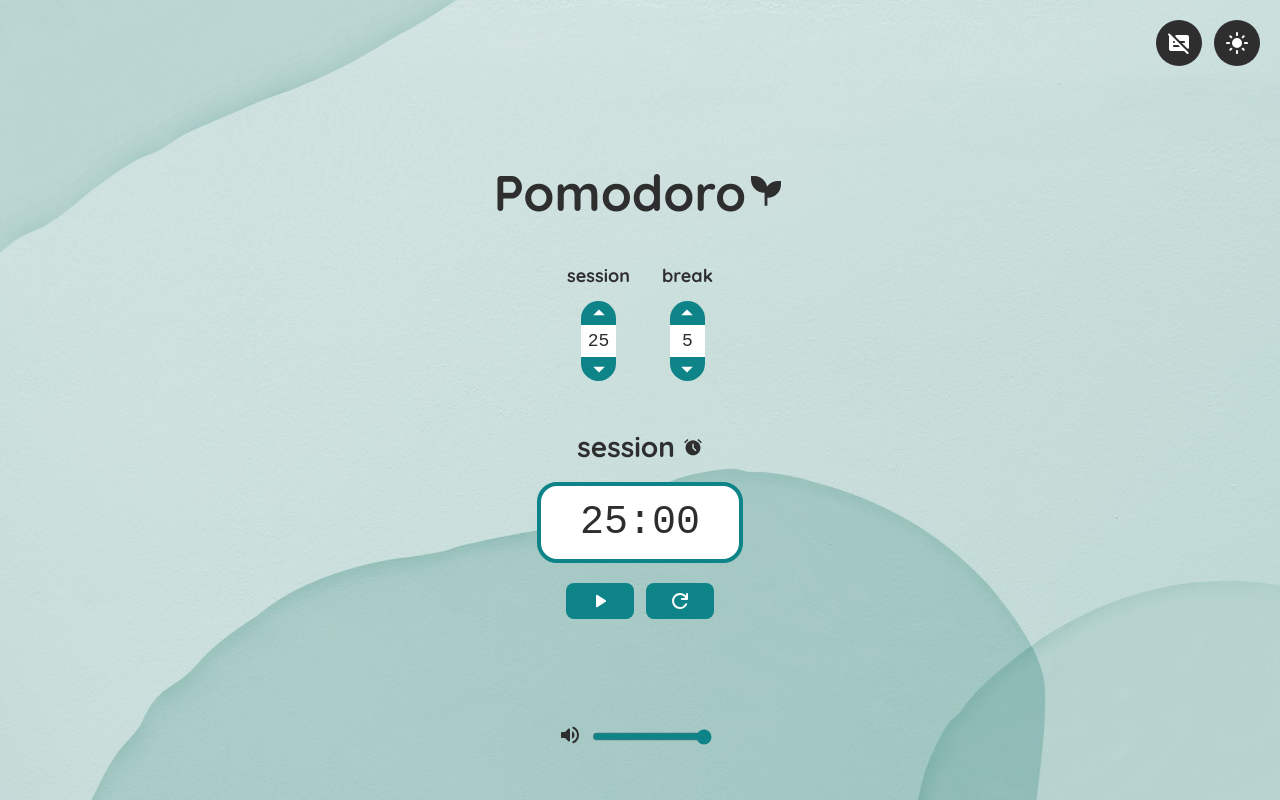
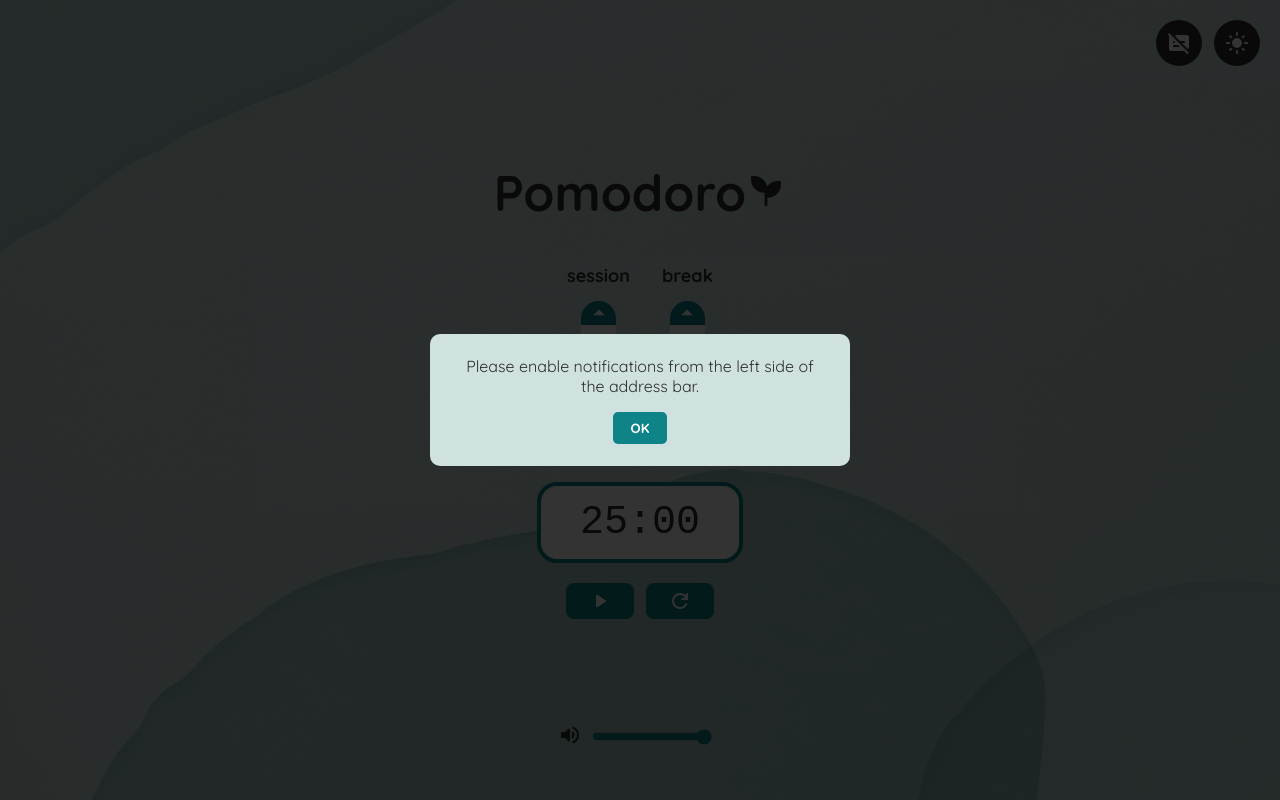
Before and after one commit to erfanazarmi/pomodoro, a React (Vite) app: page / in a window 1280 px wide. Both pictures are taken after a click on the button 1179 px from the left and 43 px from the top of the page. Built offline with nearby package versions, Linux system fonts and the light colour scheme; a web font is replaced by a local one.

Commit message:
feat: prevent enabling notifications without permission and show prompt

```diff
--- a/src/App.tsx
+++ b/src/App.tsx
@@ -11,13 +11,21 @@ import NotificationButton from "./components/notification/Notification";
 
 function App() {
   const audioRef = useRef<HTMLAudioElement>(null);
-  const { setIsMobile } = useStore();
+  const { setIsMobile, setNotificationState } = useStore();
 
   useEffect(() => {
     const isMobile = /Android|webOS|iPhone|iPad|iPod|BlackBerry|IEMobile|Opera Mini/i.test(navigator.userAgent);
     setIsMobile(isMobile);
     if (!isMobile && 'Notification' in window) {
-      Notification.requestPermission();
+      if (Notification.permission === 'granted') {
+        setNotificationState(true);
+      } else if (Notification.permission !== 'denied') {
+        Notification.requestPermission().then(permission => {
+          if (permission === 'granted') {
+            setNotificationState(true);
+          }
+        });
+      }
     }
     if (audioRef.current) {
       audioRef.current.load();
--- a/src/components/notification/Notification.tsx
+++ b/src/components/notification/Notification.tsx
@@ -1,6 +1,8 @@
 import styles from "./Notification.module.scss";
+import { useState } from "react";
 import { useStore } from "../../store/store";
 import messages from "./notificationMessages.json";
+import NotificationPrompt from "./NotificationPrompt";
 
 export const showNotification = (currentMode: "session" | "break") => {
   if ("Notification" in window && Notification.permission === "granted") {
@@ -11,15 +13,27 @@ export const showNotification = (currentMode: "session" | "break") => {
 };
 
 const NotificationButton = () => {
-  const { isMobile, notificationEnabled, toggleNotification } = useStore();
+  const { isMobile, notificationEnabled, setNotificationState } = useStore();
+  const [isPromptVisible, setIsPromptVisible] = useState(false);
+
+  const handleClick = () => {
+    if (notificationEnabled) {
+      setNotificationState(false);
+    } else if (Notification.permission === "granted") {
+      setNotificationState(true);
+    } else {
+      setIsPromptVisible(true);
+    }
+  };
 
   if (isMobile) {
     return null;
   }
 
   return (
-    <button className={styles.notificationButton} onClick={toggleNotification} >
-      {notificationEnabled ? (
+    <>
+      <button className={styles.notificationButton} onClick={handleClick}>
+        {notificationEnabled ? (
           <svg
             xmlns="http://www.w3.org/2000/svg"
             height="24px"
@@ -32,16 +46,21 @@ const NotificationButton = () => {
         ) : (
           <svg
             xmlns="http://www.w3.org/2000/svg"
-            height="24px" viewBox="0 -960 960 960"
+            height="24px"
+            viewBox="0 -960 960 960"
             width="24px"
             fill="#ffffff"
           >
             <path d="M280-480q17 0 28.5-11.5T320-520q0-17-11.5-28.5T280-560q-17 0-28.5 11.5T240-520q0 17 11.5 28.5T280-480Zm600-240v429q0 27-24.5 37.5T812-262L594-480h86q17 0 28.5-11.5T720-520q0-17-11.5-28.5T680-560H514L342-732q-19-19-8.5-43.5T371-800h429q33 0 56.5 23.5T880-720ZM160-160q-33 0-56.5-23.5T80-240v-480q0-33 23.5-56.5T160-800l320 320H368L54-794q-11-11-11-28t11-28q11-11 28-11t28 11l740 740q11 11 11.5 27.5T850-54q-11 11-28 11t-28-11L686-160H160Zm286-240H280q-17 0-28.5 11.5T240-360q0 17 11.5 28.5T280-320h246l-80-80Z"/>
           </svg>
         )}
-      <span className={styles.tooltip}>Notification : {notificationEnabled ? "On" : "Off"}</span>
-    </button>
-  )
+        <span className={styles.tooltip}>Notification : {notificationEnabled ? "On" : "Off"}</span>
+      </button>
+      {isPromptVisible && (
+        <NotificationPrompt closePrompt={() => setIsPromptVisible(false)} />
+      )}
+    </>
+  );
 };
 
 export default NotificationButton;
--- /dev/null
+++ b/src/components/notification/NotificationPromp.module.scss
@@ -0,0 +1,39 @@
+@use "../../styles/_button-states.scss" as btn;
+
+.promptBG {
+  position: fixed;
+  top: 0;
+  display: flex;
+  align-items: center;
+  justify-content: center;
+  height: 100dvh;
+  width: 100%;
+  margin: 0;
+  background-color: rgba(#000000, 0.8);
+}
+
+.promptBox {
+  max-width: 360px;
+  width: 100%;
+  margin: 20px;
+  padding: 22px 30px;
+  background-color: var(--bg-color);
+  border-radius: 10px;
+}
+
+.button {
+  display: flex;
+  align-items: center;
+  justify-content: center;
+  margin: auto;
+  margin-top: 16px;
+  padding: 8px 18px;
+  border: none;
+  border-radius: 5px;
+  color: var(--white);
+  font-weight: bold;
+  background-color: var(--primary);
+  cursor: pointer;
+
+  @include btn.button-states(var(--primary-hover));
+}
--- /dev/null
+++ b/src/components/notification/NotificationPrompt.tsx
@@ -0,0 +1,26 @@
+import styles from "./NotificationPromp.module.scss";
+
+const NotificationPrompt = ({ closePrompt }: { closePrompt: () => void }) => {
+  const handleClick = () => {
+    closePrompt();
+  };
+
+  const stopPropagation = (e: React.MouseEvent) => {
+    e.stopPropagation();
+  };
+
+  return (
+    <div className={styles.promptBG} onClick={handleClick}>
+      <div className={styles.promptBox} onClick={stopPropagation}>
+        <p>
+          Please enable notifications from the left side of the address bar.
+        </p>
+        <button className={styles.button} onClick={closePrompt}>
+          OK
+        </button>
+      </div>
+    </div>
+  );
+};
+
+export default NotificationPrompt;
--- a/src/store/store.ts
+++ b/src/store/store.ts
@@ -19,7 +19,7 @@ interface Actions {
   incrementTime: (mode: Mode) => void;
   decrementTime: (mode: Mode) => void;
   setTime: (mode: Mode, value: number) => void;
-  toggleNotification: () => void;
+  setNotificationState: (value: boolean) => void;
 }
 
 interface MobileCheck {
@@ -40,7 +40,7 @@ const defaultSettings: Omit<Settings, "notificationEnabled"> = {
 export const useStore = create<State>((set) => ({
   ...defaultSettings,
 
-  notificationEnabled: true,
+  notificationEnabled: false,
 
   isMobile: false,
 
@@ -54,7 +54,7 @@ export const useStore = create<State>((set) => ({
 
   setCurrentMode: (mode) => set(() => ({ currentMode: mode })),
 
-  toggleNotification: () => set((state) => ({ notificationEnabled: !state.notificationEnabled})),
+  setNotificationState: (value) => set(() => ({ notificationEnabled: value })),
 
   incrementTime: (mode) =>
     set((state) => {
```
